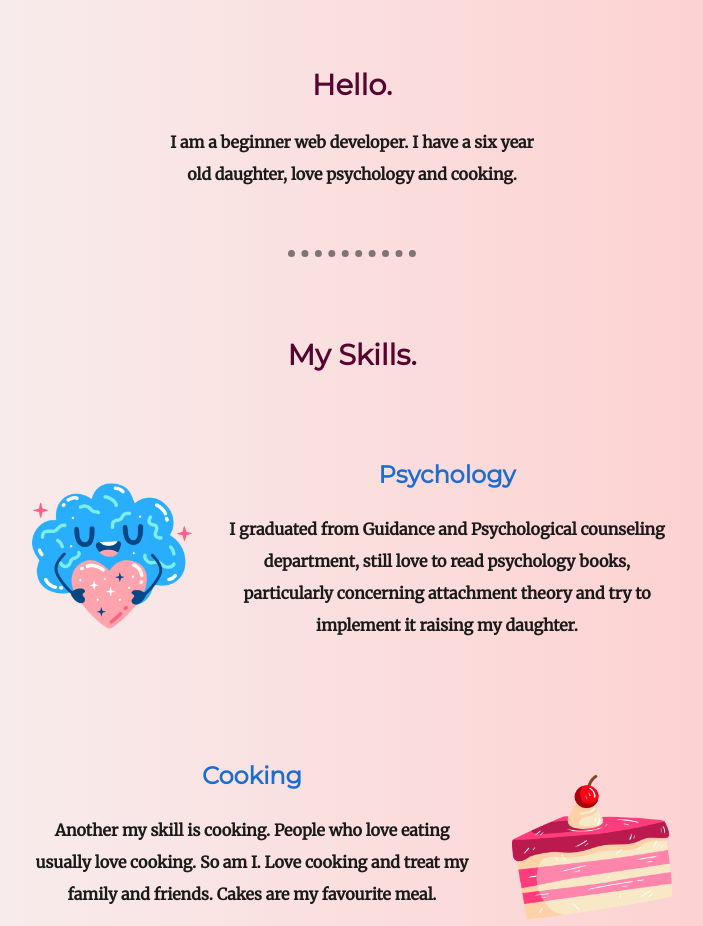
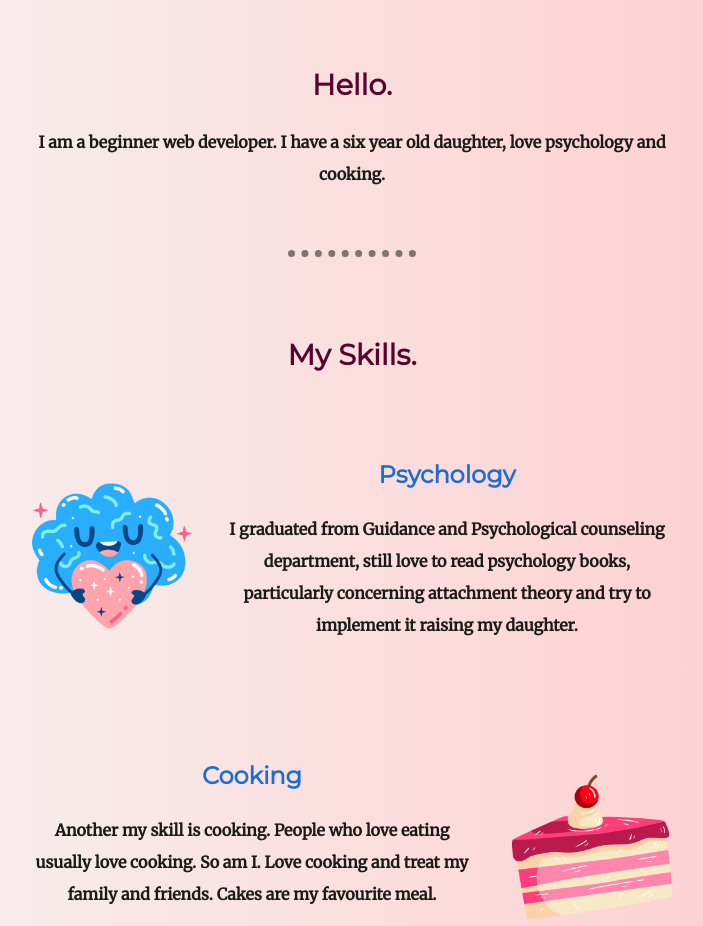
Before and after one commit to LiliaPys/mysite, a plain HTML site: page index.html in a window 1280 px wide. Shown: the part 860-1786 px from the top of the page, without its empty margins (288-991 px from the left). Drawn offline with Linux system fonts and the light colour scheme.

Commit message:
Update styles.css

```diff
--- a/styles.css
+++ b/styles.css
@@ -24,9 +24,7 @@ h1 {
 p{
   line-height: 2;
 }
-.intro{
-  width: 50%;
-}
+
 hr {
   border-style: none;
   border-top-style: dotted;
@@ -39,7 +37,7 @@ hr {
 }
 
 .intro{
-  width: 30%;
+  width: 50%;
   margin: auto;
   margin-bottom: 60px;
 }
```
